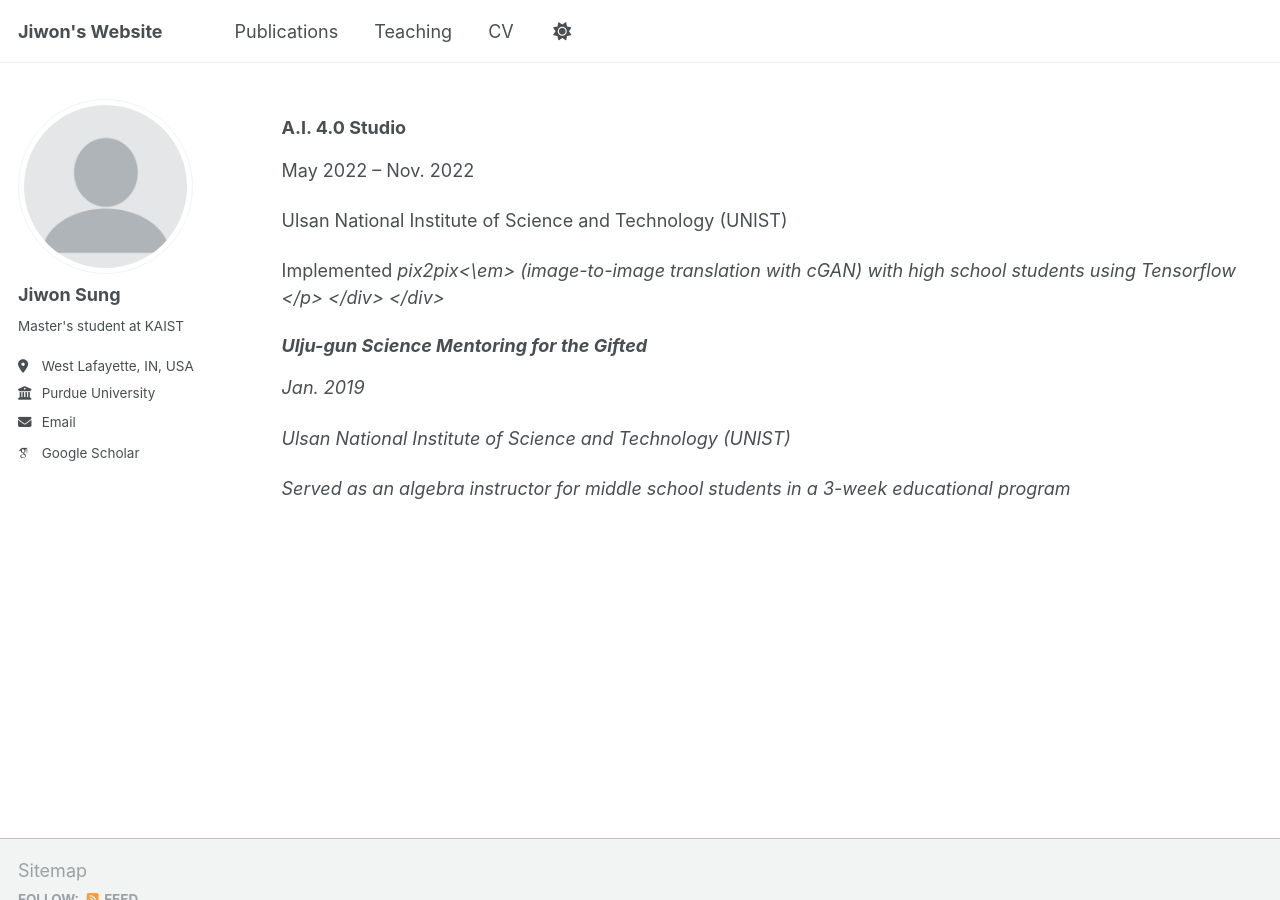
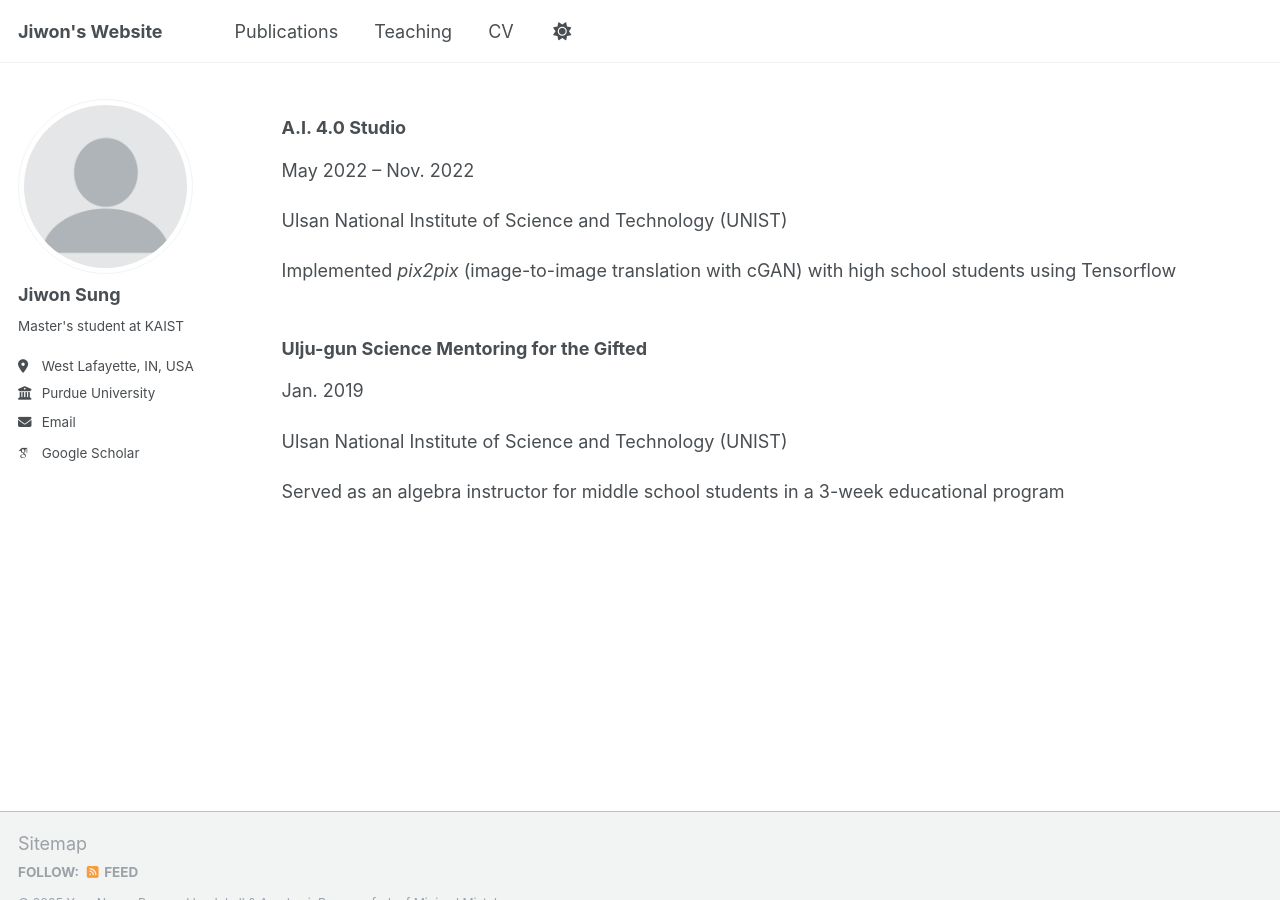
Before and after one commit to sunione/sunione.github.io, a Jekyll site: the page built from _pages/teaching.md, in a window 1280 px wide and 900 px high, scrolled down 1832 px. Built offline with Jekyll 4.4.1, drawn with Linux system fonts in a browser that asks for light colours; some web fonts are replaced.

```diff
--- a/_pages/teaching.md
+++ b/_pages/teaching.md
@@ -110,7 +110,7 @@ Mentoring Experience
     <h3 style="margin-top: 0;"> A.I. 4.0 Studio </h3>
     <p> May 2022 – Nov. 2022 </p>
     <p> Ulsan National Institute of Science and Technology (UNIST) </p>
-    <p> Implemented <em>pix2pix<\em> (image-to-image translation with cGAN) with high school students using Tensorflow </p>
+    <p> Implemented <em>pix2pix</em> (image-to-image translation with cGAN) with high school students using Tensorflow </p>
   </div>
 </div>
 
```
